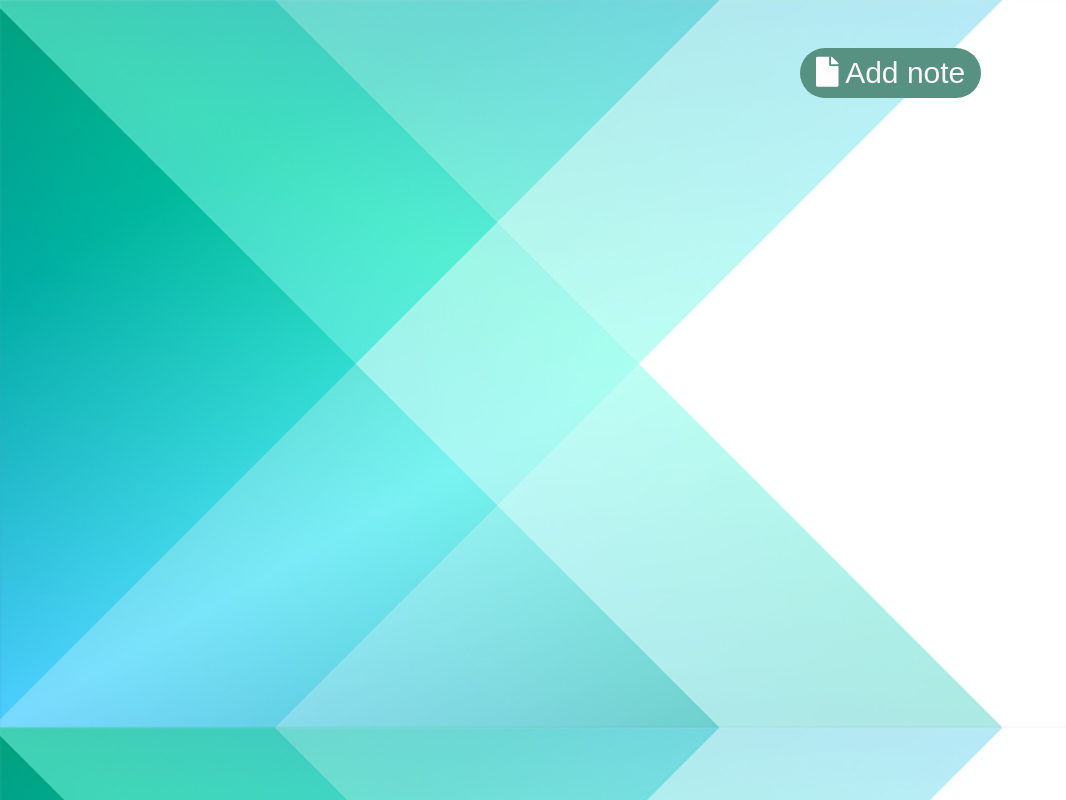
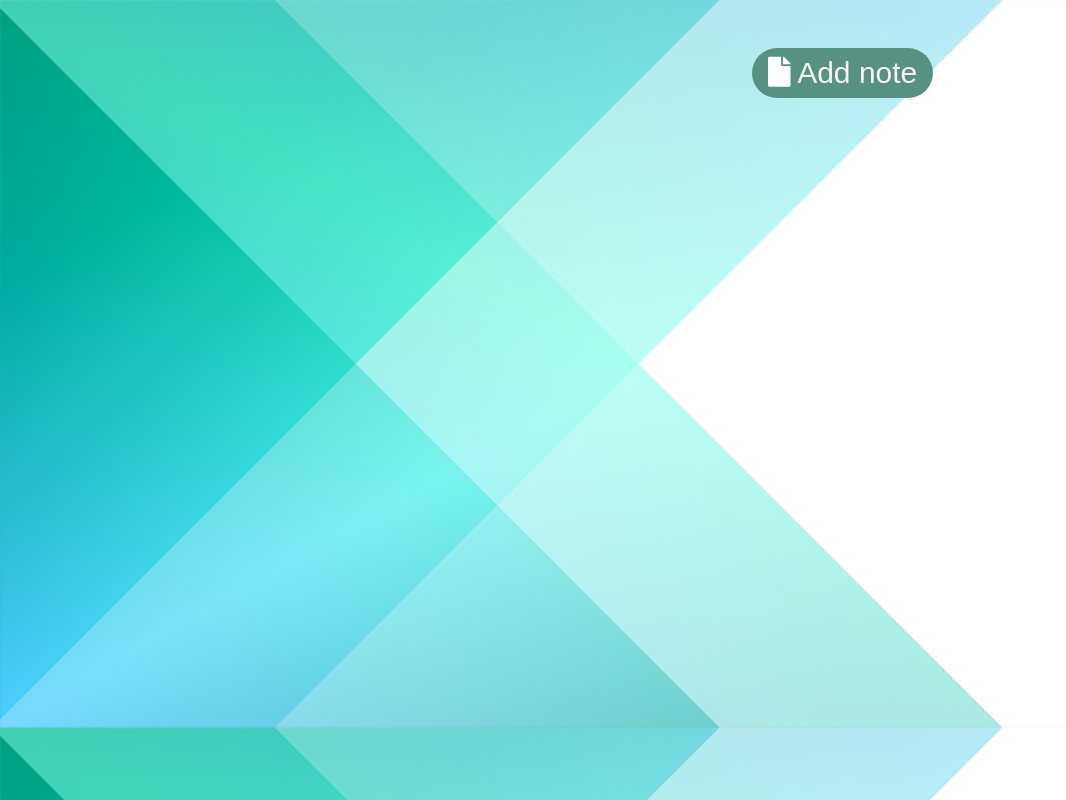
Before and after one commit to jadhavroshani/Notes_app, a plain HTML site: page index.html in a window 1280 px wide. Shown: the whole page, without its empty margins (0-1066 px from the left). Drawn offline with nearby package versions, Linux system fonts and the light colour scheme.

Commit message:
1st commmit

```diff
--- a/style.css
+++ b/style.css
@@ -15,7 +15,7 @@ body{
 .add{
     background-color: #569182;
     margin: 2rem;
-    margin-left: 43rem;
+    margin-left: 40rem;
     font-size: 30px;
     position: center ;
     border: none;
```
